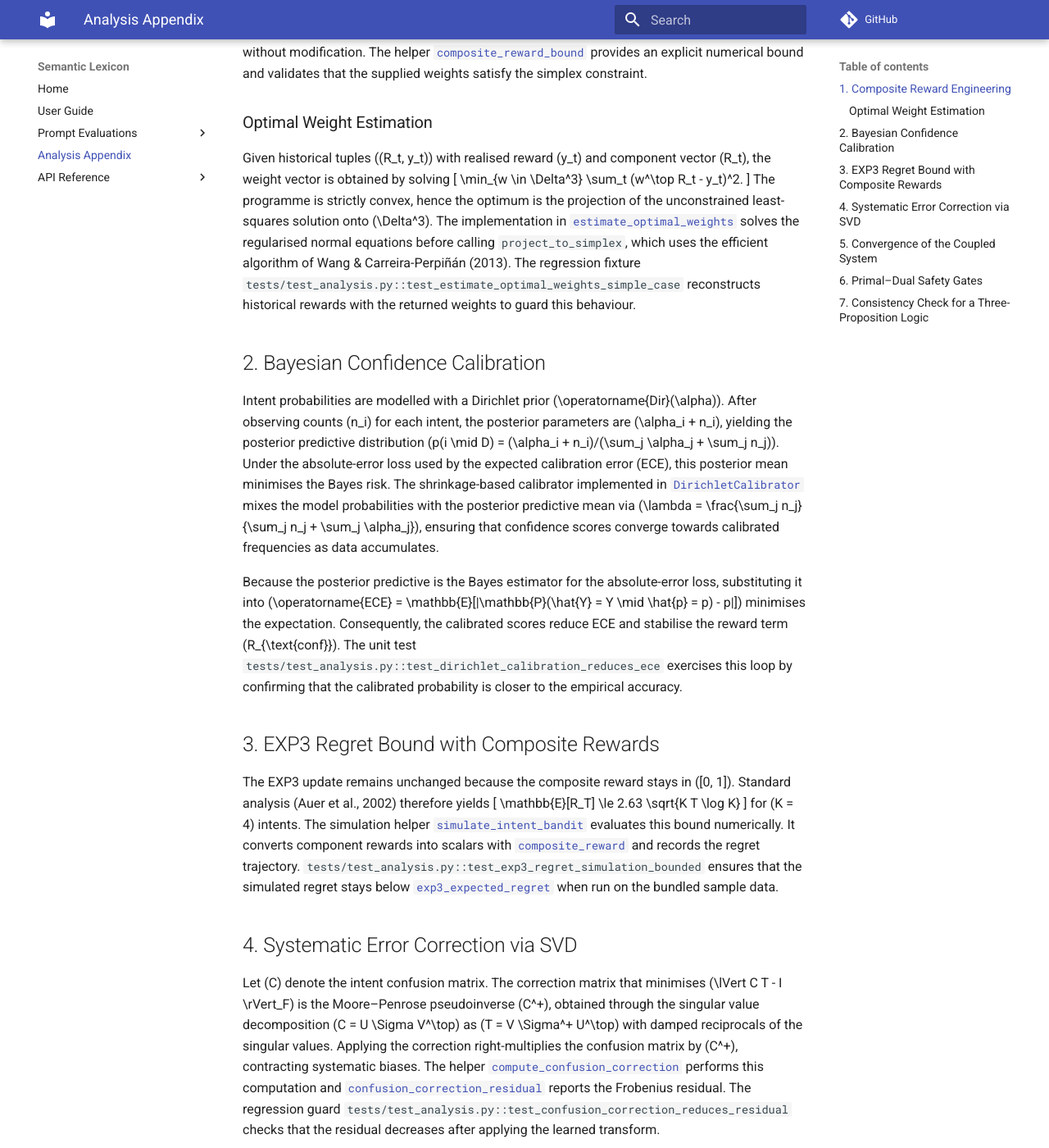
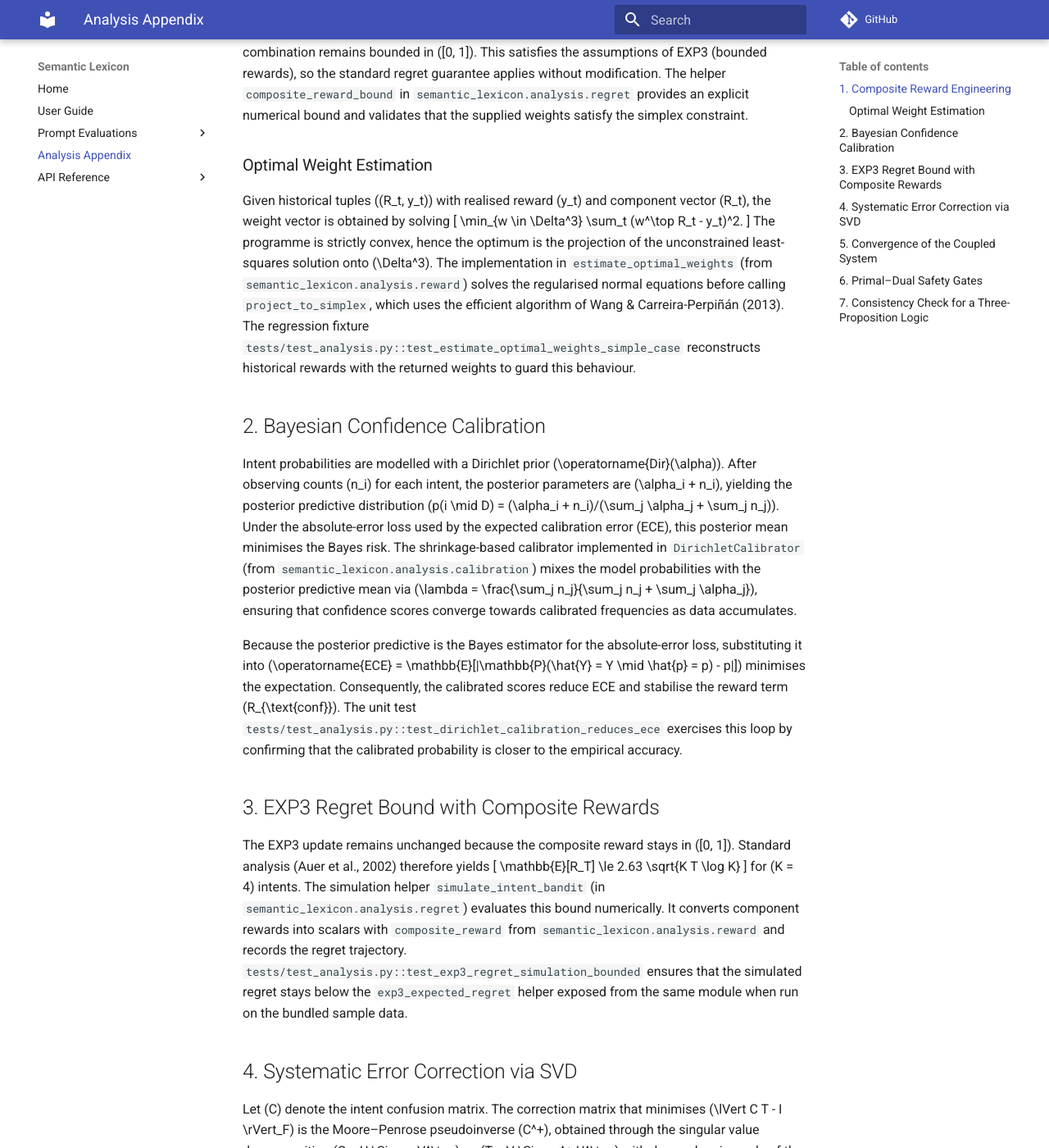
Before and after one commit to farukalpay/Semantic-Lexicon, an MkDocs documentation site: the page built from docs/analysis.md, in a window 1280 px wide and 1400 px high, scrolled down 501 px. Shown: the whole window at 82% size. Built offline with MkDocs 1.6.1 and Material for MkDocs 9.7.7, drawn with Linux system fonts in a browser that asks for light colours; comment, search, counter and statistics services are not loaded; some of the changed text lies outside the part shown.

Commit message:
Fix analysis doc links for mkdocs

```diff
--- a/docs/analysis.md
+++ b/docs/analysis.md
@@ -12,20 +12,20 @@
 \(R_{\text{conf}} = 1 - |p(a \mid s) - \mathbf{1}\{a = a^*\}|\),
 \(R_{\text{sem}} = \operatorname{sim}(s, a)\), and
 \(R_{\text{fb}} = \text{feedback}\), mirroring the
-[`RewardComponents`](../src/semantic_lexicon/analysis/reward.py) dataclass. The
+`RewardComponents` dataclass defined in `semantic_lexicon.analysis.reward`. The
 combined reward is
 \[
 R(s, a, a^*) = \sum_{i=1}^4 w_i R_i(s, a, a^*)
 \]
 with weights \(w \in \Delta^3\) constrained to the probability simplex. Because
 each component is clipped into \([0, 1]\) by
-[`RewardComponents.as_array`](../src/semantic_lexicon/analysis/reward.py) and the
-weights are projected back onto the simplex by
-[`project_to_simplex`](../src/semantic_lexicon/analysis/reward.py), the linear
+`RewardComponents.as_array` and the weights are projected back onto the simplex
+by `project_to_simplex`, both implemented in
+`semantic_lexicon.analysis.reward`, the linear
 combination remains bounded in \([0, 1]\). This satisfies the assumptions of
 EXP3 (bounded rewards), so the standard regret guarantee applies without
 modification. The helper
-[`composite_reward_bound`](../src/semantic_lexicon/analysis/regret.py) provides an
+`composite_reward_bound` in `semantic_lexicon.analysis.regret` provides an
 explicit numerical bound and validates that the supplied weights satisfy the
 simplex constraint.
 
@@ -38,7 +38,7 @@
 \]
 The programme is strictly convex, hence the optimum is the projection of the
 unconstrained least-squares solution onto \(\Delta^3\). The implementation in
-[`estimate_optimal_weights`](../src/semantic_lexicon/analysis/reward.py) solves the
+`estimate_optimal_weights` (from `semantic_lexicon.analysis.reward`) solves the
 regularised normal equations before calling `project_to_simplex`, which uses the
 efficient algorithm of Wang & Carreira-Perpiñán (2013). The regression fixture
 `tests/test_analysis.py::test_estimate_optimal_weights_simple_case` reconstructs
@@ -52,7 +52,7 @@
 \(p(i \mid D) = (\alpha_i + n_i)/(\sum_j \alpha_j + \sum_j n_j)\). Under the
 absolute-error loss used by the expected calibration error (ECE), this posterior
 mean minimises the Bayes risk. The shrinkage-based calibrator implemented in
-[`DirichletCalibrator`](../src/semantic_lexicon/analysis/calibration.py) mixes the
+`DirichletCalibrator` (from `semantic_lexicon.analysis.calibration`) mixes the
 model probabilities with the posterior predictive mean via
 \(\lambda = \frac{\sum_j n_j}{\sum_j n_j + \sum_j \alpha_j}\), ensuring that
 confidence scores converge towards calibrated frequencies as data accumulates.
@@ -73,14 +73,13 @@
 \[
 \mathbb{E}[R_T] \le 2.63 \sqrt{K T \log K}
 \]
-for \(K = 4\) intents. The simulation helper
-[`simulate_intent_bandit`](../src/semantic_lexicon/analysis/regret.py) evaluates this
-bound numerically. It converts component rewards into scalars with
-[`composite_reward`](../src/semantic_lexicon/analysis/reward.py) and records the
-regret trajectory. `tests/test_analysis.py::test_exp3_regret_simulation_bounded`
-ensures that the simulated regret stays below
-[`exp3_expected_regret`](../src/semantic_lexicon/analysis/regret.py) when run on the
-bundled sample data.
+for \(K = 4\) intents. The simulation helper `simulate_intent_bandit` (in
+`semantic_lexicon.analysis.regret`) evaluates this bound numerically. It converts
+component rewards into scalars with `composite_reward` from
+`semantic_lexicon.analysis.reward` and records the regret trajectory.
+`tests/test_analysis.py::test_exp3_regret_simulation_bounded` ensures that the
+simulated regret stays below the `exp3_expected_regret` helper exposed from the
+same module when run on the bundled sample data.
 
 ## 4. Systematic Error Correction via SVD
 
@@ -90,9 +89,9 @@
 \(C = U \Sigma V^\top\) as \(T = V \Sigma^+ U^\top\) with damped reciprocals of
 the singular values. Applying the correction right-multiplies the confusion
 matrix by \(C^+\), contracting systematic biases. The helper
-[`compute_confusion_correction`](../src/semantic_lexicon/analysis/error.py) performs
-this computation and [`confusion_correction_residual`](../src/semantic_lexicon/analysis/error.py)
-reports the Frobenius residual. The regression guard
+`compute_confusion_correction` (from `semantic_lexicon.analysis.error`) performs
+this computation and `confusion_correction_residual` reports the Frobenius
+residual. The regression guard
 `tests/test_analysis.py::test_confusion_correction_reduces_residual` checks that the
 residual decreases after applying the learned transform.
 
@@ -103,13 +102,12 @@
 step sizes \(\gamma_t\) satisfy \(\sum_t \gamma_t = \infty\) and
 \(\sum_t \gamma_t^2 < \infty\). Under Lipschitz continuity of the operator and
 bounded noise variance, classical results guarantee almost-sure convergence to a
-stable fixed point. The scaffold provided by
-[`RobbinsMonroProcess`](../src/semantic_lexicon/analysis/convergence.py) mirrors this
-setup for experimentation, while
-[`convergence_rate_bound`](../src/semantic_lexicon/analysis/convergence.py) encodes the
-resulting \(O(1/\sqrt{n})\) sample-complexity bound on the estimation error. The
-unit test `tests/test_analysis.py::test_robbins_monro_convergence_rate` verifies that
-the deterministic trajectory shrinks and that the bound stays positive for
+stable fixed point. The scaffold provided by `RobbinsMonroProcess` (in
+`semantic_lexicon.analysis.convergence`) mirrors this setup for experimentation,
+while `convergence_rate_bound` encodes the resulting \(O(1/\sqrt{n})\)
+sample-complexity bound on the estimation error. The unit test
+`tests/test_analysis.py::test_robbins_monro_convergence_rate` verifies that the
+deterministic trajectory shrinks and that the bound stays positive for
 representative parameters.
 
 These utilities integrate with the training scripts and experiments, providing a
```
